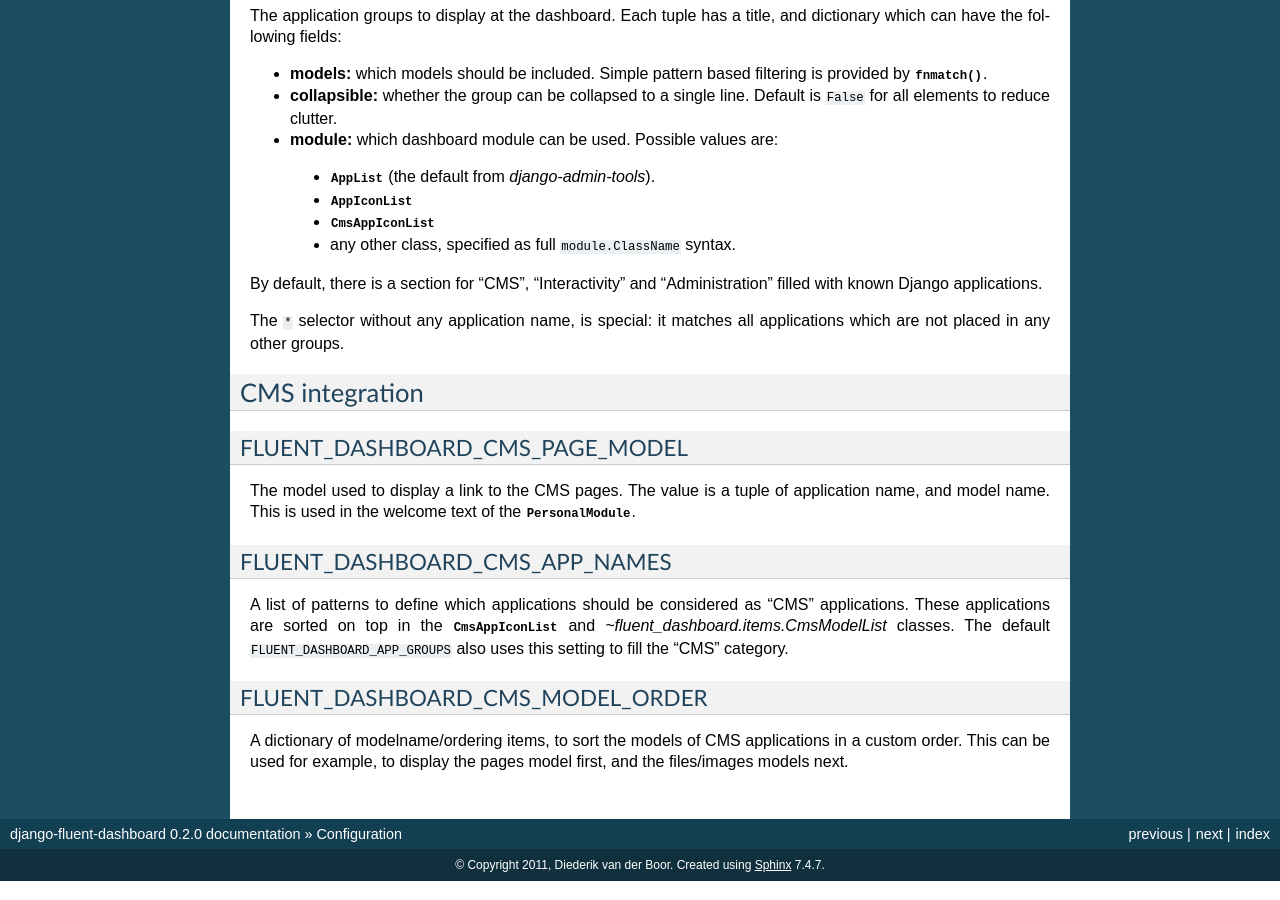
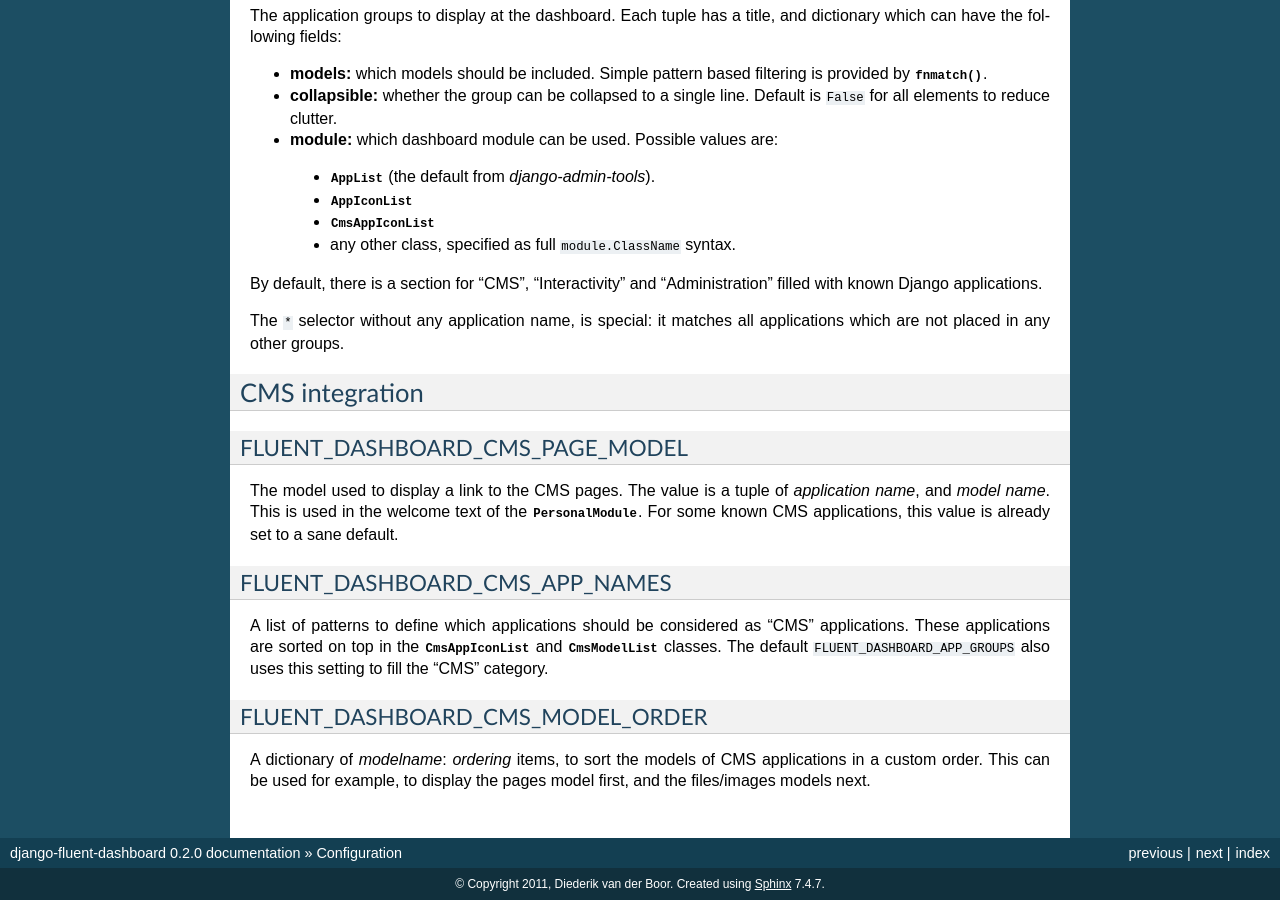
Before and after one commit to django-fluent/django-fluent-dashboard, a Sphinx documentation site: the page built from docs/configuration.rst, in a window 1280 px wide and 900 px high, scrolled down 1963 px. Built offline with Sphinx 7.4.7, drawn with Linux system fonts in a browser that asks for light colours.

```diff
--- a/docs/conf.py
+++ b/docs/conf.py
@@ -18,7 +18,7 @@ import sys, os
 # documentation root, use os.path.abspath to make it absolute, like shown here.
 sys.path.insert(0, os.path.abspath('.'))
 sys.path.insert(0, os.path.abspath('..'))
-os.environ['DJANGO_SETTINGS_MODULE'] = 'django_settings'
+os.environ['DJANGO_SETTINGS_MODULE'] = 'djangodummy.settings'
 
 # -- General configuration -----------------------------------------------------
 
--- a/docs/configuration.rst
+++ b/docs/configuration.rst
@@ -145,23 +145,26 @@ it matches all applications which are not placed in any other groups.
 CMS integration
 ---------------
 
+.. _FLUENT_DASHBOARD_CMS_PAGE_MODEL:
+
 FLUENT_DASHBOARD_CMS_PAGE_MODEL
 ~~~~~~~~~~~~~~~~~~~~~~~~~~~~~~~
 
 The model used to display a link to the CMS pages.
-The value is a tuple of application name, and model name.
+The value is a tuple of `application name`, and `model name`.
 This is used in the welcome text of the :class:`~fluent_dashboard.modules.PersonalModule`.
+For some known CMS applications, this value is already set to a sane default.
 
 FLUENT_DASHBOARD_CMS_APP_NAMES
 ~~~~~~~~~~~~~~~~~~~~~~~~~~~~~~
 
 A list of patterns to define which applications should be considered as "CMS" applications.
 These applications are sorted on top in the :class:`~fluent_dashboard.modules.CmsAppIconList`
-and `~fluent_dashboard.items.CmsModelList` classes. The default ``FLUENT_DASHBOARD_APP_GROUPS``
+and :class:`~fluent_dashboard.items.CmsModelList` classes. The default ``FLUENT_DASHBOARD_APP_GROUPS``
 also uses this setting to fill the "CMS" category.
 
 FLUENT_DASHBOARD_CMS_MODEL_ORDER
 ~~~~~~~~~~~~~~~~~~~~~~~~~~~~~~~~
 
-A dictionary of modelname/ordering items, to sort the models of CMS applications in a custom order.
+A dictionary of `modelname`: `ordering` items, to sort the models of CMS applications in a custom order.
 This can be used for example, to display the pages model first, and the files/images models next.
```
Also changed, not shown: README.rst (+9 -1 lines), docs/index.rst (+8 -0 lines), docs/images/appiconlist.png (added), docs/images/cmsappiconlist.png (added), docs/images/dashboard.png (added), docs/images/personalmodule.png (added), 1 other file.
